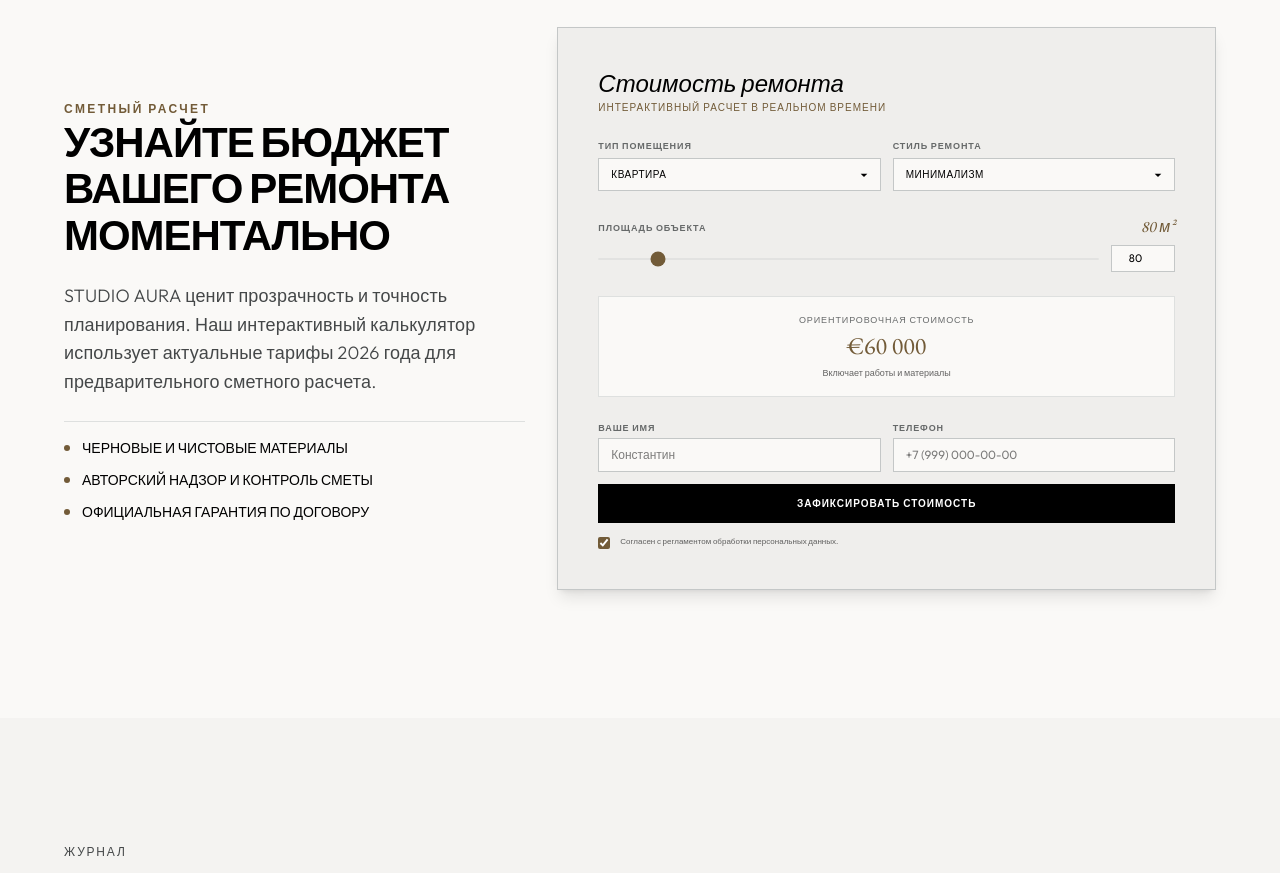
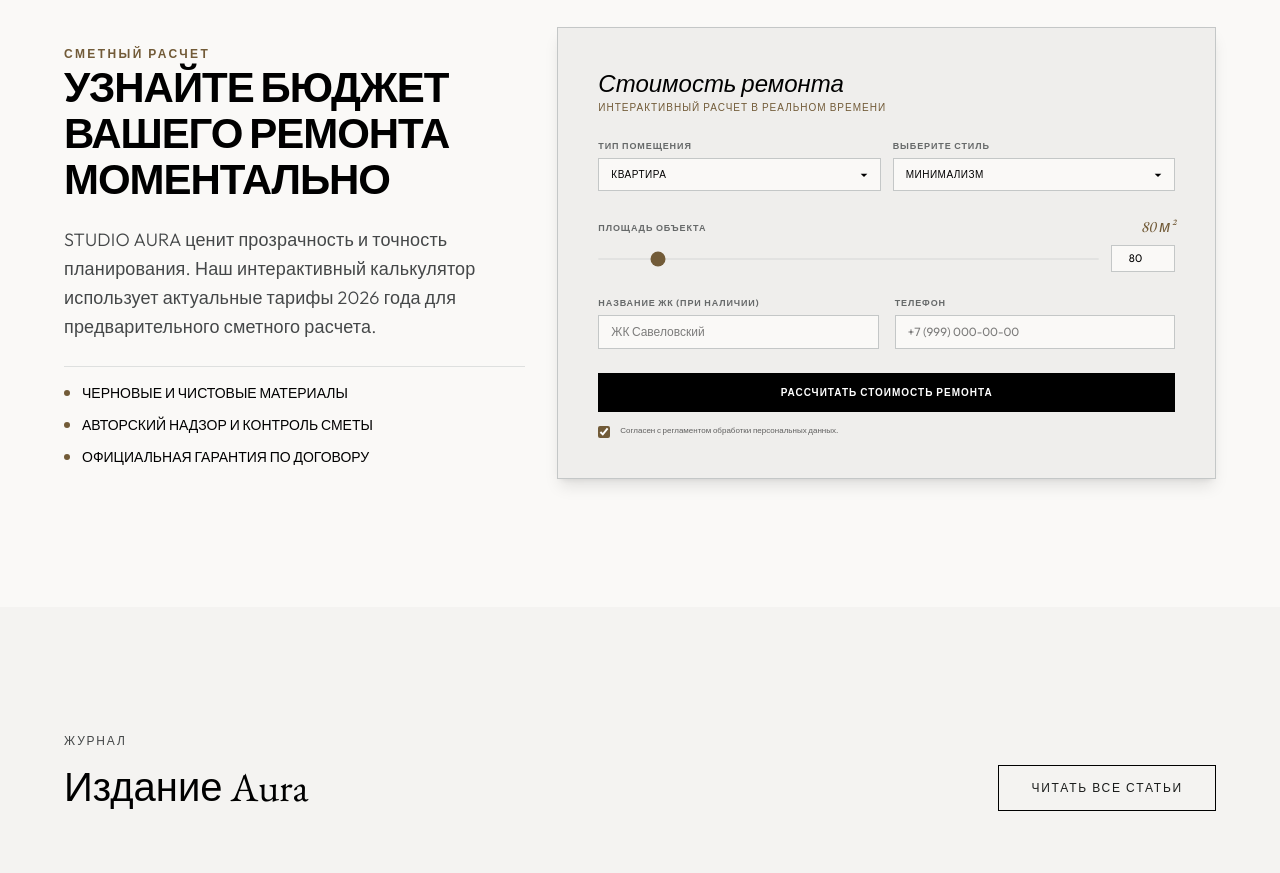
Before and after one commit to Vahag1997/Renovation, a Next.js app: page / in a window 1280 px wide. Shown: the part 2960-3833 px from the top of the page. Built offline with nearby package versions, Linux system fonts and the light colour scheme; grey boxes are pictures that could not be loaded.

Commit message:
Update Calculator component: remove live price calculations and integrate residential complex name input field

```diff
--- a/app/_components/Calculator.tsx
+++ b/app/_components/Calculator.tsx
@@ -7,33 +7,14 @@ interface CalculatorProps {
   isCompact?: boolean;
 }
 
-const RATES: Record<string, number> = {
-  minimalism: 750,
-  classic: 950,
-  "art-deco": 850,
-  bespoke: 1100,
-};
-
-const MULTIPLIERS: Record<string, number> = {
-  apartment: 1.0,
-  "new-building": 1.05,
-  house: 1.15,
-  townhouse: 1.10,
-};
-
 export function Calculator({ isDark = false, isCompact = false }: CalculatorProps) {
   const [premisesType, setPremisesType] = useState("apartment");
   const [styleType, setStyleType] = useState("minimalism");
   const [area, setArea] = useState<number>(80);
+  const [complexName, setComplexName] = useState("");
   const [phone, setPhone] = useState("");
-  const [name, setName] = useState("");
   const [isAgreed, setIsAgreed] = useState(true);
   const [submitted, setSubmitted] = useState(false);
-
-  // Live calculation
-  const baseRate = RATES[styleType] || 750;
-  const multiplier = MULTIPLIERS[premisesType] || 1.0;
-  const totalCost = area * baseRate * multiplier;
 
   const handlePhoneChange = (e: React.ChangeEvent<HTMLInputElement>) => {
     let input = e.target.value.replace(/\D/g, "");
@@ -84,10 +65,9 @@ export function Calculator({ isDark = false, isCompact = false }: CalculatorProp
             <path strokeLinecap="round" strokeLinejoin="round" d="M5 13l4 4L19 7" />
           </svg>
         </div>
-        <h3 className="font-serif text-xl italic mb-2">Расчет Зафиксирован</h3>
-        <p className="font-sans text-[10px] tracking-wider uppercase text-secondary mb-4">Предварительная смета: €{Math.round(totalCost).toLocaleString("ru-RU")}</p>
+        <h3 className="font-serif text-xl italic mb-3">Заявка отправлена</h3>
         <p className="font-sans text-[11px] opacity-80 max-w-sm leading-relaxed">
-          Наш ведущий технолог свяжется с вами по номеру <strong className="font-medium">{phone}</strong> в течение 15 минут для согласования деталей.
+          Спасибо за обращение. Мы рассчитаем точную смету вашего ремонта ({area} м²) и наш технолог свяжется с вами по номеру <strong className="font-medium">{phone}</strong> в течение 15 минут.
         </p>
       </div>
     );
@@ -124,7 +104,7 @@ export function Calculator({ isDark = false, isCompact = false }: CalculatorProp
             </select>
           </div>
           <div>
-            <label className={`font-sans text-[9px] tracking-widest uppercase font-semibold block mb-1.5 ${labelColor}`}>Стиль ремонта</label>
+            <label className={`font-sans text-[9px] tracking-widest uppercase font-semibold block mb-1.5 ${labelColor}`}>Выберите стиль</label>
             <select
               value={styleType}
               onChange={(e) => setStyleType(e.target.value)}
@@ -171,51 +151,20 @@ export function Calculator({ isDark = false, isCompact = false }: CalculatorProp
           </div>
         </div>
 
-        {/* Real-time Calculation Panel */}
-        {isCompact ? (
-          <div className="flex justify-between items-center py-2.5 border-t border-b border-white/10 my-1">
-            <span className="font-sans text-[9px] tracking-widest uppercase text-white/50">Ориентировочная смета</span>
-            <span className="font-serif text-xl text-secondary">€{Math.round(totalCost).toLocaleString("ru-RU")}</span>
-          </div>
-        ) : (
-          <div className={`p-4 border flex flex-col justify-center items-center text-center ${isDark ? "bg-white/5 border-white/10" : "bg-background border-outline-variant/50"}`}>
-            <span className={`font-sans text-[9px] tracking-widest uppercase ${labelColor} mb-1`}>Ориентировочная стоимость</span>
-            <div className="font-serif text-2xl font-light text-secondary">
-              €{Math.round(totalCost).toLocaleString("ru-RU")}
-            </div>
-            <span className="font-sans text-[9px] opacity-60 mt-1">Включает работы и материалы</span>
-          </div>
-        )}
-
-        {/* Lead Capture */}
-        <div className="space-y-3">
-          {isCompact ? (
+        {/* Row 3: Complex Name & Phone (Condensed side-by-side Layout) */}
+        <div className={isCompact ? "grid grid-cols-2 gap-3" : "grid grid-cols-1 sm:grid-cols-2 gap-4"}>
           <div>
-              <label className={`font-sans text-[9px] tracking-widest uppercase font-semibold block mb-1 ${labelColor}`}>Телефон для сметы</label>
+            <label className={`font-sans text-[9px] tracking-widest uppercase font-semibold block mb-1.5 ${labelColor}`}>Название ЖК (при наличии)</label>
             <input
-                required
-                type="tel"
-                value={phone}
-                onChange={handlePhoneChange}
+              type="text"
+              value={complexName}
+              onChange={(e) => setComplexName(e.target.value)}
               className={`w-full px-3 py-2 border font-sans text-xs focus:outline-none ${inputBg}`}
-                placeholder="+7 (999) 000-00-00"
-              />
-            </div>
-          ) : (
-            <div className="grid grid-cols-1 sm:grid-cols-2 gap-3">
-              <div>
-                <label className={`font-sans text-[9px] tracking-widest uppercase font-semibold block mb-1 ${labelColor}`}>Ваше имя</label>
-                <input
-                  required
-                  type="text"
-                  value={name}
-                  onChange={(e) => setName(e.target.value)}
-                  className={`w-full px-3 py-2 border font-sans text-xs focus:outline-none ${inputBg}`}
-                  placeholder="Константин"
+              placeholder="ЖК Савеловский"
             />
           </div>
           <div>
-                <label className={`font-sans text-[9px] tracking-widest uppercase font-semibold block mb-1 ${labelColor}`}>Телефон</label>
+            <label className={`font-sans text-[9px] tracking-widest uppercase font-semibold block mb-1.5 ${labelColor}`}>Телефон</label>
             <input
               required
               type="tel"
@@ -226,8 +175,9 @@ export function Calculator({ isDark = false, isCompact = false }: CalculatorProp
             />
           </div>
         </div>
-          )}
 
+        {/* Action button & agreement checkbox */}
+        <div className="space-y-3">
           <button
             type="submit"
             disabled={!isAgreed}
@@ -237,7 +187,7 @@ export function Calculator({ isDark = false, isCompact = false }: CalculatorProp
                 : "bg-primary text-on-primary hover:bg-secondary"
             }`}
           >
-            Зафиксировать стоимость
+            Рассчитать стоимость ремонта
           </button>
 
           <label className="flex items-start gap-2.5 cursor-pointer select-none">
```
Lines whose indentation alone changed are shown as unchanged.
